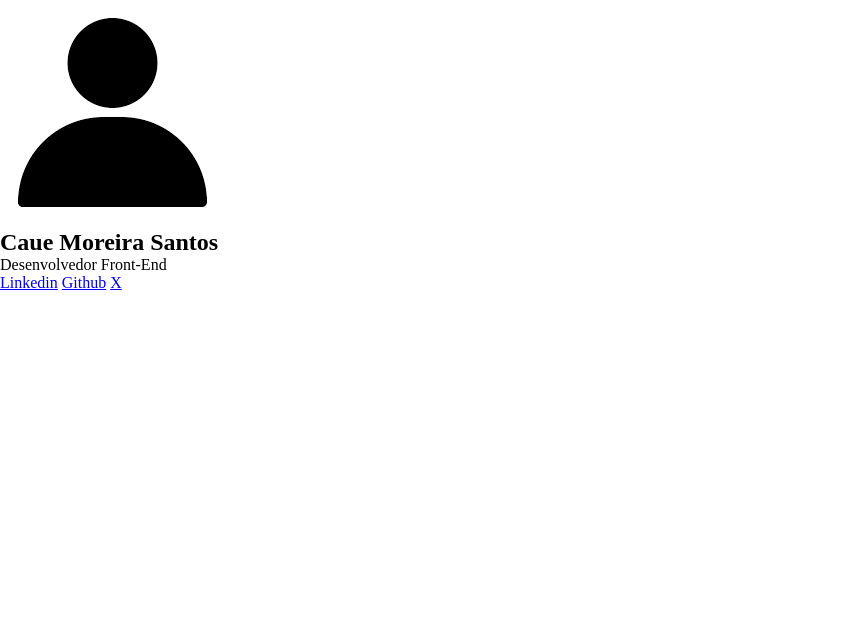
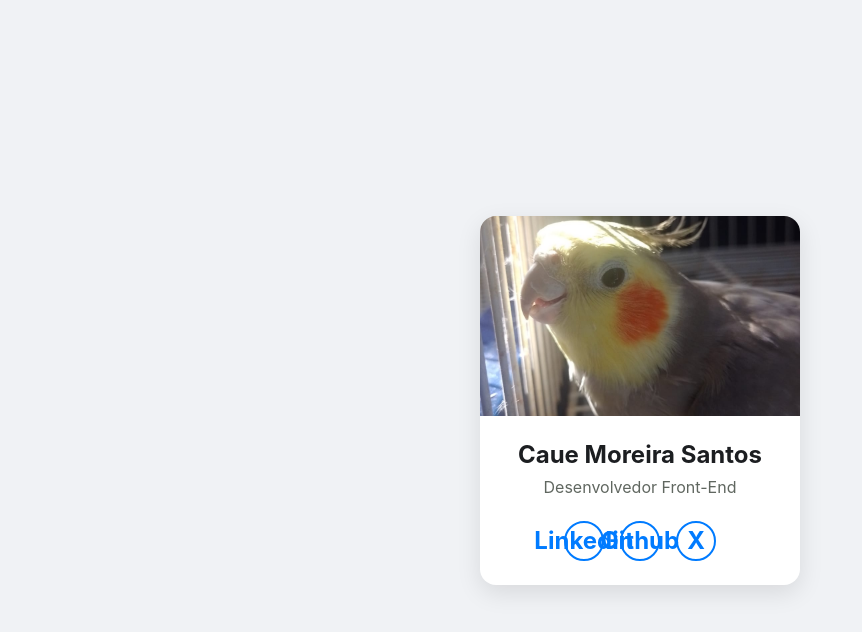
Before and after one commit to Caue06/Cartao_interativo, a plain HTML site: page index.html in a window 1280 px wide. Shown: the whole page, without its empty margins (0-862 px from the left). Drawn offline with Linux system fonts and the light colour scheme.

Commit message:
Add files via upload

```diff
--- a/css/style.css
+++ b/css/style.css
@@ -13,3 +13,89 @@
     --cor-borda: #dcdfe3;
     --cor-acento: #007bff;
 }
+
+body{
+    font-family: -aple-system, BlinkMacSystemFont, "Segoe UI", Roboto, "Helvetica Neue", Arial, sans-serif;
+    background-color: var(--cor-fundo);
+
+    /*1. Centralizando o componente na pagina para a visualização */
+
+    display: flex;
+    justify-content: center;
+    align-items: center;
+    min-height: 100vh;
+}
+
+    /*2. Estilos do Elemento Principal: .card */
+
+.card{
+    background-color: var(--cor-branco);
+    border-radius: 16px;
+    box-shadow:  0 8px 24px rgba(0, 0, 0, 0.1);
+    width:320px;
+    /* Aqui que começa a mágica da transformação */
+    transition: transform 0.3s ease, box-shadow 0.3s ease;
+    overflow: hidden;
+    text-align: center;
+}
+
+    /*3. Efeito de hover no card*/
+
+.card:hover{
+    transform: translateY(-10px); /*Movimenta o card para cima em 10px*/
+    box-shadow: 0 12px 32px rgba(0, 0, 0, 0.2);
+}
+
+    /*4. Estilos da Imagem do Card*/
+
+.card_image-container{
+    width: 100%;
+    height: 200px; /*Altura fixa para o container da imagem*/
+}
+
+.card_image{
+    width: 100%;
+    height: 100%;
+    object-fit: cover; /*Cobre todo o container mantendo a proporção/ Garante qua a imagem cubra o espaço sem distorcer*/
+}
+
+    /*5. Estilos do Titulo do Card(Nome, Titulo e Social)*/
+
+.card_info{
+    padding: 24px;
+}
+
+.card_name{
+    font-size: 1.5rem;/* = 24px*/
+    color: var(--cor-texto-primario);
+    margin-bottom: 8px;
+}
+
+.card_title {
+    font-size: 1.0rem; /*= 16px*/
+    color: var(--cor-texto-secundario);
+    margin-bottom: 24px;
+}
+
+    /*6. Estilizar os icones das Redes Socias utilizando Flexbox*/
+
+.card_social{
+    display: flex; /*Atica o flexbox*/
+    justify-content: center; /*Centraliza os itens no eixo principal (horizontal)*/
+    gap: 16px; /*Espaçamento entre os icones sociais*/
+}
+
+.card_social a {
+    display: flex;
+    align-items: center;
+    justify-content: center;
+    width: 40px;
+    height: 40px;
+    color: var(--cor-acento);
+    border: 2px solid var(--cor-acento);
+    border-radius: 50%;
+    font-size: 1.5rem;/*= 24px*/
+    text-decoration: none;
+    font-weight: bold;
+    transition: background-color 0.3s ease, color 0.3 ease; /*Transição suave para a cor ao passar o mouse*/
+}
--- a/index.html
+++ b/index.html
@@ -16,7 +16,7 @@
     <main>
         <article class="card">
             <div class="card_image-container">
-                <img src="img/foto-perfil.png" alt="Foto de Perfil" class="card_image">
+                <img src="img/peter.jpg" alt="Foto de Perfil" class="card_image">
             </div>
             <div class="card_info">
                 <h2 class="card_name">Caue Moreira Santos</h2>
```
Also changed, not shown: img/peter.jpg (added).
